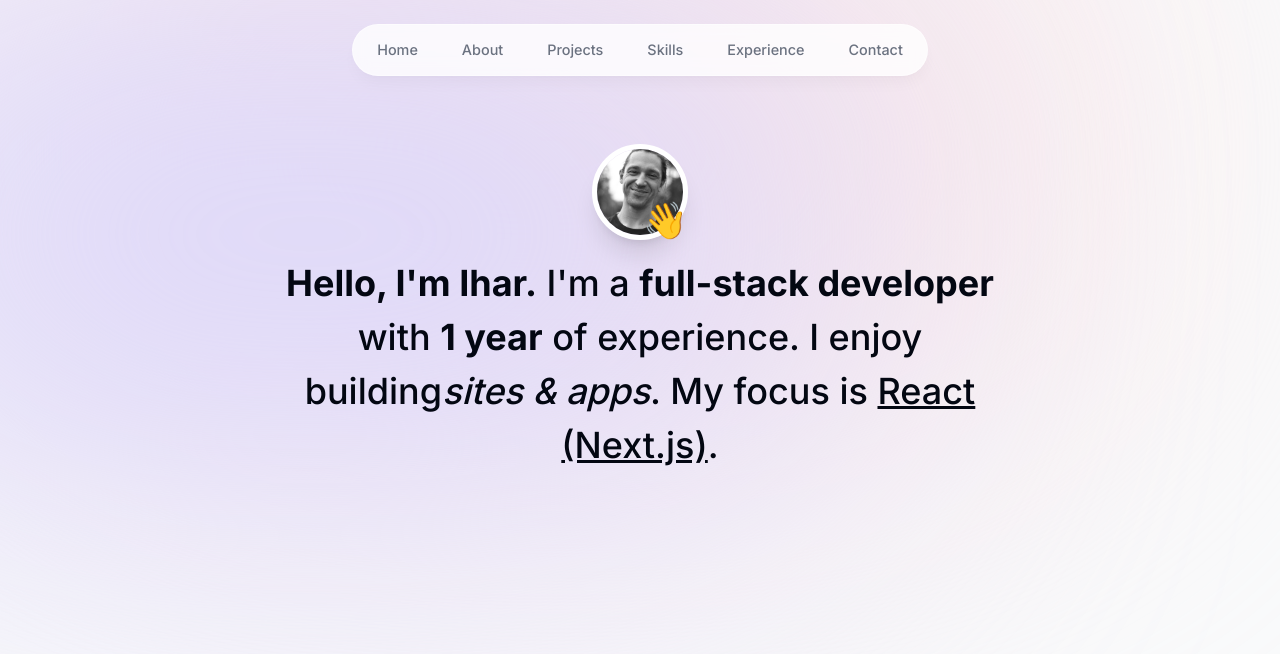
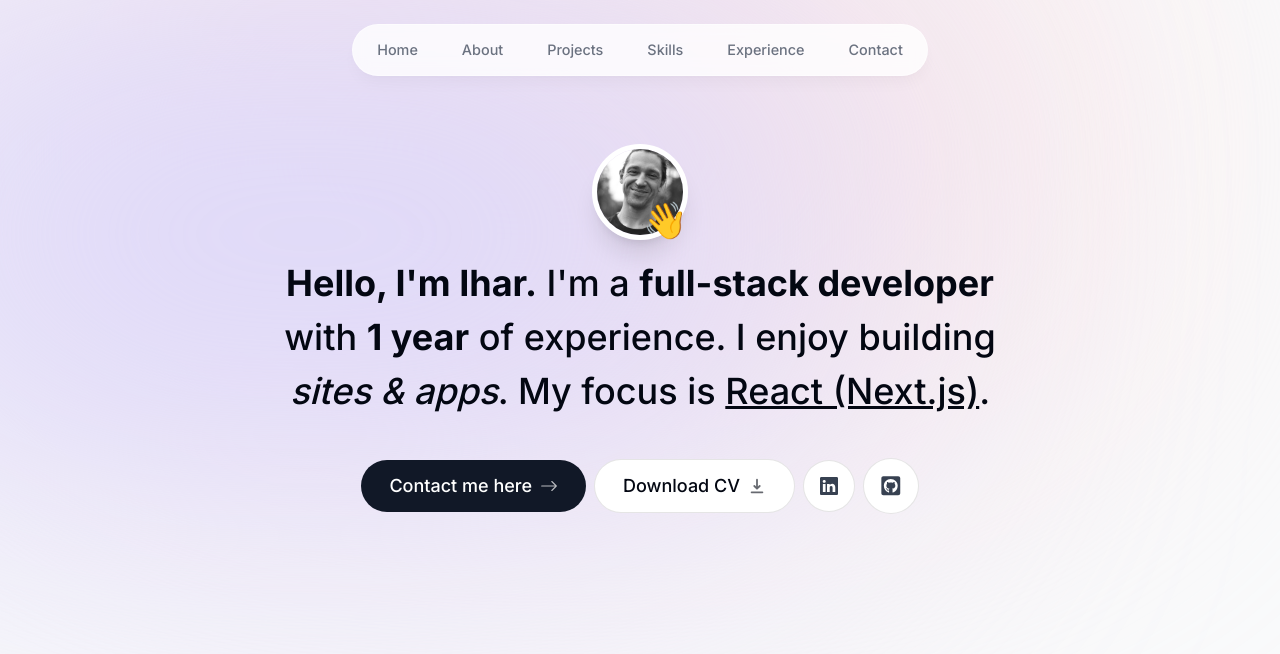
Before and after one commit to IharBahamaz/portfolio-project, a Next.js app: page / in a window 1280 px wide. Shown: the top 654 px of the page. Built offline with nearby package versions, Linux system fonts and the light colour scheme.

Commit message:
Creating Links

```diff
--- a/components/Intro.tsx
+++ b/components/Intro.tsx
@@ -1,8 +1,12 @@
 'use client';
 
 import { motion } from 'framer-motion';
+import { BsArrowRight, BsLinkedin } from 'react-icons/bs';
+import { HiDownload } from 'react-icons/hi';
 import Image from 'next/image';
+import Link from 'next/link';
 import React from 'react';
+import { FaGithubSquare } from 'react-icons/fa';
 
 const Intro = () => {
   return (
@@ -52,10 +56,60 @@
         <span className="font-bold">Hello, I&apos;m Ihar.</span> I&apos;m a{' '}
         <span className="font-bold">full-stack developer</span> with{' '}
         <span className="font-bold">1 year</span> of experience. I enjoy
-        building
-        <span className="italic">sites & apps</span>. My focus is{' '}
-        <span className="underline">React (Next.js)</span>.
+        building <span className="italic">sites & apps</span>. My focus is{' '}
+        <span className="underline ">React (Next.js)</span>.
       </motion.p>
+
+      <motion.div
+        className="flex flex-col sm:flex-row items-center justify-center gap-2 px-4 text-lg font-medium"
+        initial={{ opacity: 0, y: 100 }}
+        animate={{ opacity: 1, y: 0 }}
+        transition={{
+          delay: 0.1,
+        }}
+      >
+        <Link
+          href="#contact"
+          className="group bg-gray-900 text-white px-7 py-3 flex items-center gap-2 rounded-full
+          outline-none focus:scale-110 hover:scale-110 hover:bg-gray-950 active:scale-105
+          transition
+          "
+        >
+          Contact me here
+          <BsArrowRight className="opacity-70 group-hover:translate-x-1 transition" />
+        </Link>
+
+        <a
+          className="group bg-white  px-7 py-3 flex items-center gap-2 rounded-full outline-none focus:scale-110
+          hover:scale-110 active:scale-105
+          transition cursor-pointer border border-black/10"
+          href="/CV.pdf"
+          download
+        >
+          Download CV{' '}
+          <HiDownload className="opacity-60 group-hover:translate-y-1 transition" />
+        </a>
+
+        <a
+          className="bg-white p-4 text-gray-700 flex items-center gap-2 rounded-full focus:scale-[1.15]
+          hover:scale-[1.15] active:scale-105 hover:text-gray-950
+          transition cursor-pointer border border-black/10"
+          href="https://www.linkedin.com/in/ihar-bahamaz-0120111aa/"
+          target="_blank"
+        >
+          <BsLinkedin />
+        </a>
+
+        <a
+          className="bg-white p-4 text-gray-700 flex items-center gap-2 rounded-full text-[1.35rem] focus:scale-[1.15]
+          hover:scale-[1.15] hover:text-gray-950 active:scale-105
+          transition cursor-pointer border border-black/10"
+          href="https://github.com/IllusoryedoC"
+          target="_blank"
+        >
+          <FaGithubSquare />
+        </a>
+      </motion.div>
     </section>
   );
 };
```
